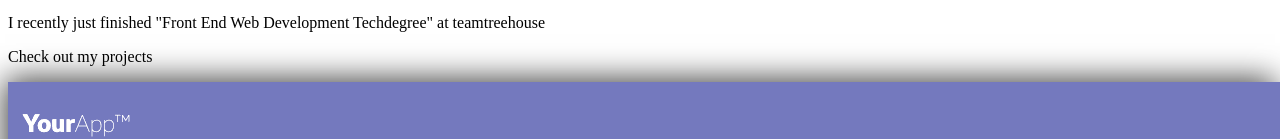
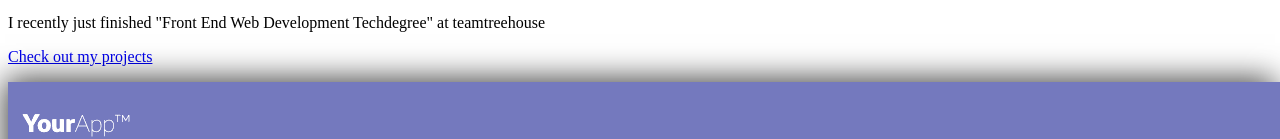
Before and after one commit to Nick810/capstone-portfolio, a plain HTML site: page index.html in a window 1280 px wide. Shown: the part 352-491 px from the top of the page. Drawn offline with nearby package versions, Linux system fonts and the light colour scheme; files that its build step writes are made by us from their sources.

Commit message:
Update index.html

```diff
--- a/index.html
+++ b/index.html
@@ -38,7 +38,7 @@
           <h2 class="text-main">Hi.<br>I Am Nick<br></h2>
           <p class="text-main-paragragh">a web designer<br>front-end developer <br>based in Bangkok</p>
           <p class="text-main-paragragh second">I recently just finished "Front End Web Development Techdegree" at teamtreehouse</p>
-          <a hef="https://github.com/Nick810"><p class="text-main-paragragh third">Check out my projects</p></a>
+          <a href="https://github.com/Nick810"><p class="text-main-paragragh third">Check out my projects</p></a>
           <?xml version="1.0" encoding="iso-8859-1"?>
           <!-- Generator: Adobe Illustrator 16.0.0, SVG Export Plug-In . SVG Version: 6.00 Build 0)  -->
           <!DOCTYPE svg PUBLIC "-//W3C//DTD SVG 1.1//EN" "http://www.w3.org/Graphics/SVG/1.1/DTD/svg11.dtd">
```
